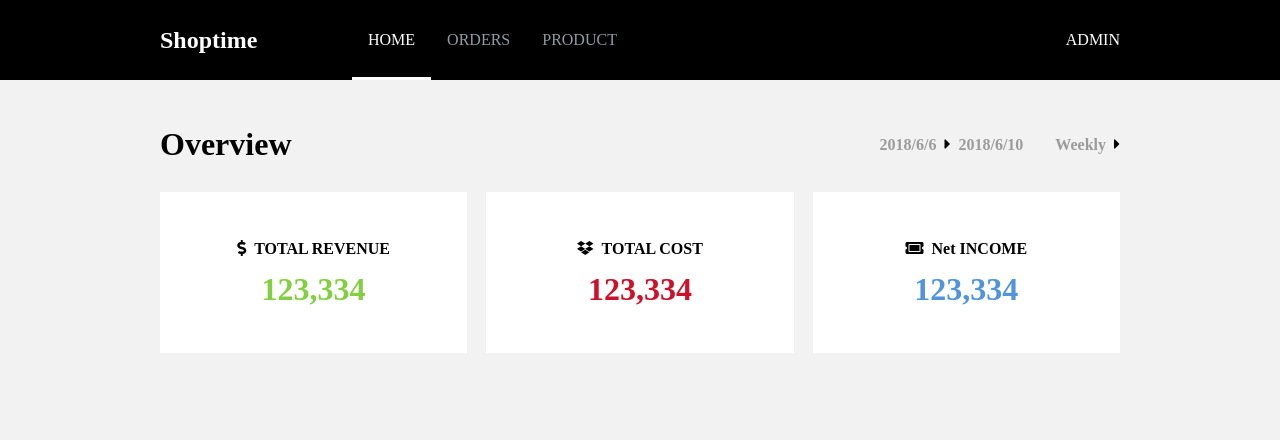
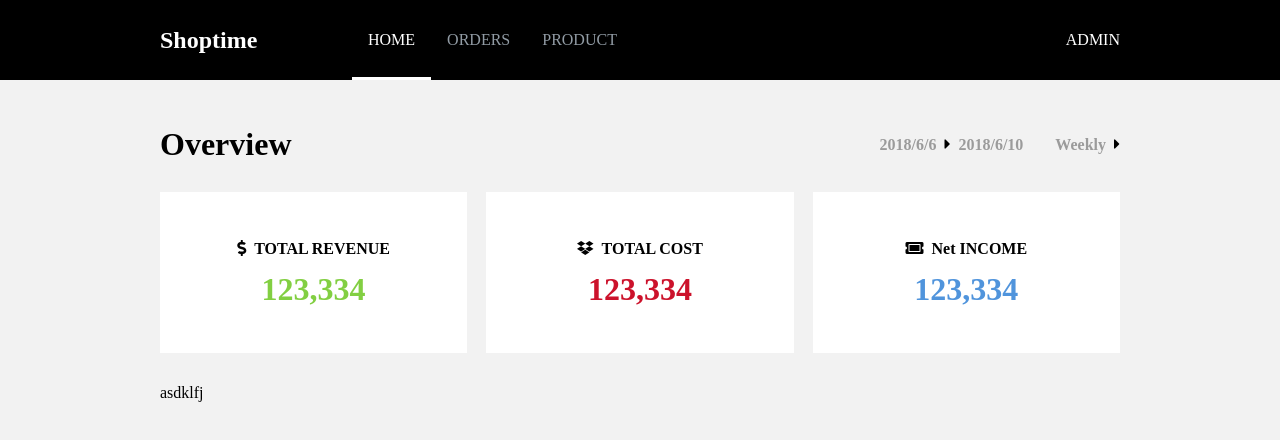
Before and after one commit to curt6815463/TimeHouseWeek3, a React app: page / in a window 1280 px wide. Shown: the top 440 px of the page. Built offline with nearby package versions, Linux system fonts and the light colour scheme.

Commit message:
feat: contentblock2

```diff
--- /dev/null
+++ b/src/components/HomeScene/ContentBlock2/index.js
@@ -0,0 +1,17 @@
+import React, { Component } from 'react';
+import ContentBlock2Component from './styled-components'
+import Container from '@/common/style-components/Container'
+class ContentBlock2 extends Component {
+  constructor(props){
+    super(props)
+  }
+  render() {
+    return (
+      <ContentBlock2Component>
+        asdklfj
+      </ContentBlock2Component>
+    );
+  }
+}
+
+export default ContentBlock2;
--- /dev/null
+++ b/src/components/HomeScene/ContentBlock2/styled-components.js
@@ -0,0 +1,8 @@
+import styled from 'styled-components';
+
+const ContentBlock2 = styled.div`
+  margin-top: 2rem;
+
+`;
+
+export default ContentBlock2
--- a/src/components/HomeScene/index.js
+++ b/src/components/HomeScene/index.js
@@ -2,6 +2,7 @@ import React, { Component } from 'react';
 import Container from '@/common/style-components/Container'
 import ContentTitle from './ContentTitle'
 import ContentBlock1 from './ContentBlock1'
+import ContentBlock2 from './ContentBlock2'
 
 
 class HomeScene extends Component {
@@ -42,6 +43,7 @@ class HomeScene extends Component {
         <Container>
           <ContentTitle />
           <ContentBlock1 panelInfo={this.state.contentBlock1PanelInfo}/>
+          <ContentBlock2 />
         </Container>
       </div>
     );
```
